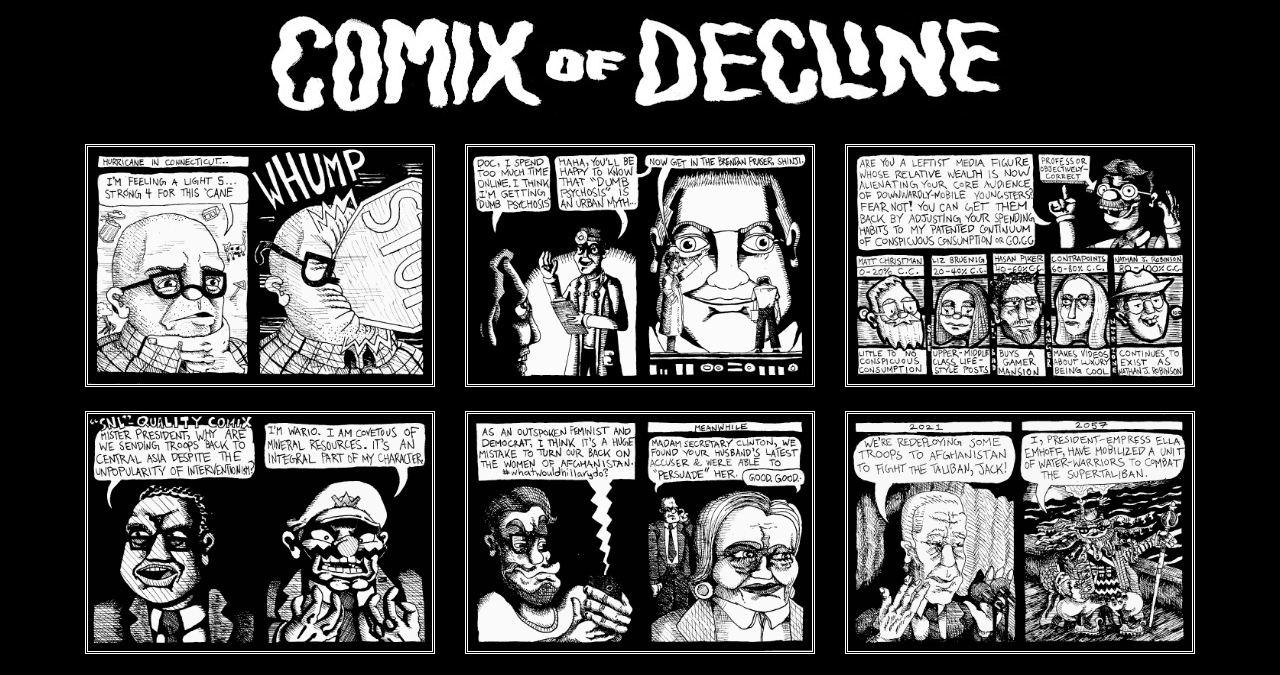
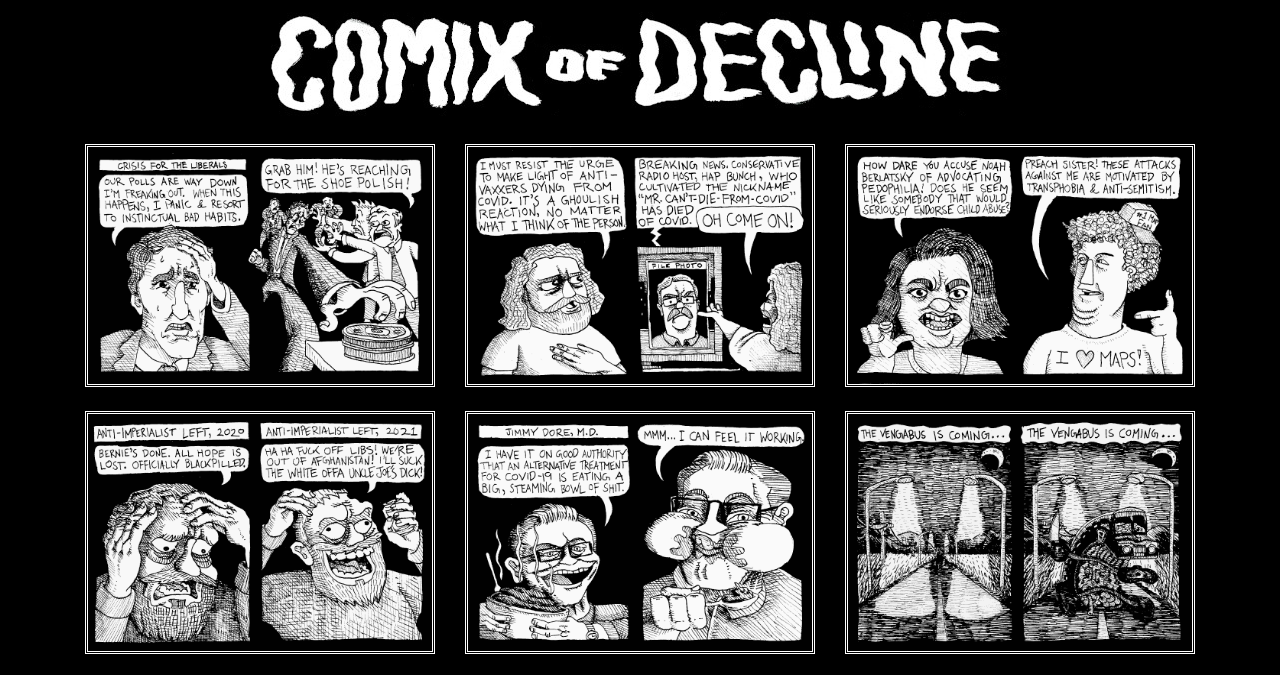
Before and after one commit to snapdeus/hausofdeclineBLACKEDEDITION, a plain HTML site: page comics.html in a window 1280 px wide. Shown: the part 70-745 px from the top of the page. Drawn offline with nearby package versions, Linux system fonts and the light colour scheme.

Commit message:
added 6 new comics

```diff
--- a/comics.html
+++ b/comics.html
@@ -77,6 +77,46 @@
         <!-- Change first row col-lg to col-lg-6 + mx-auto to center and class to specialBorder when only 1 or two item in first row
     Change to  col-lg-4 when full -->
         <!--  WHEN FULL ROW CHANGE IMG CLASS FROM specialBorder to sizernh -->
+        <div class="row">
+            <div class="col-lg-4  col-xs-12">
+                <a href="gifs/163 Trudeau 2.gif" data-fancybox="gallery" data-caption="Libbin' On A Prayer">
+                    <img loading="lazy" class="img-thumbnail sizernh" src="gifs/163 Trudeau 2.gif"
+                        alt="Trudeau Snap Election" title="Libbin' On A Prayer">
+                </a>
+            </div>
+            <div class="col-lg-4  col-xs-12">
+                <a href="gifs/162. Hap Bunch.gif" data-fancybox="gallery" data-caption="Schadenfreudeschuld">
+                    <img loading="lazy" class="img-thumbnail sizernh" src="gifs/162. Hap Bunch.gif"
+                        alt="Conservative talk show host COVID" title="Schadenfreudeschuld">
+                </a>
+            </div>
+            <div class="col-lg-4  col-xs-12">
+                <a href="gifs/161. Noah Berlatsky.gif" data-fancybox="gallery" data-caption="Google MAPS">
+                    <img loading="lazy" class="img-thumbnail sizernh" src="gifs/161. Noah Berlatsky.gif"
+                        alt="Noah Berlatsky Pedophile Prostasia" title="Google MAPS">
+                </a>
+            </div>
+        </div>
+        <div class="row">
+            <div class="col-lg-4  col-xs-12">
+                <a href="gifs/160. Anti Imperialist.gif" data-fancybox="gallery" data-caption="Pullout Boy">
+                    <img loading="lazy" class="img-thumbnail sizernh" src="gifs/160. Anti Imperialist.gif"
+                        alt="Biden Afghanistan" title="Pullout Boy">
+                </a>
+            </div>
+            <div class="col-lg-4  col-xs-12">
+                <a href="gifs/159. Jimmy Dore.gif" data-fancybox="gallery" data-caption="Goodbye Horses">
+                    <img loading="lazy" class="img-thumbnail sizernh" src="gifs/159. Jimmy Dore.gif"
+                        alt="Jimmy Dore Ivermectin" title="Goodbye Horses">
+                </a>
+            </div>
+            <div class="col-lg-4  col-xs-12">
+                <a href="gifs/158. Vengabus.gif" data-fancybox="gallery" data-caption="We Like To Party">
+                    <img loading="lazy" class="img-thumbnail sizernh" src="gifs/158. Vengabus.gif"
+                        alt="Vengabus Vengaboys" title="We Like To Party">
+                </a>
+            </div>
+        </div>
         <div class="row">
             <div class="col-lg-4  col-xs-12">
                 <a href="gifs/157. Fantano.gif" data-fancybox="gallery"
```
Also changed, not shown: index.html (+2 -2 lines), gifs/158. Vengabus.gif (added), gifs/159. Jimmy Dore.gif (added), gifs/160. Anti Imperialist.gif (added), gifs/161. Noah Berlatsky.gif (added), gifs/162. Hap Bunch.gif (added), gifs/163 Trudeau 2.gif (added).
